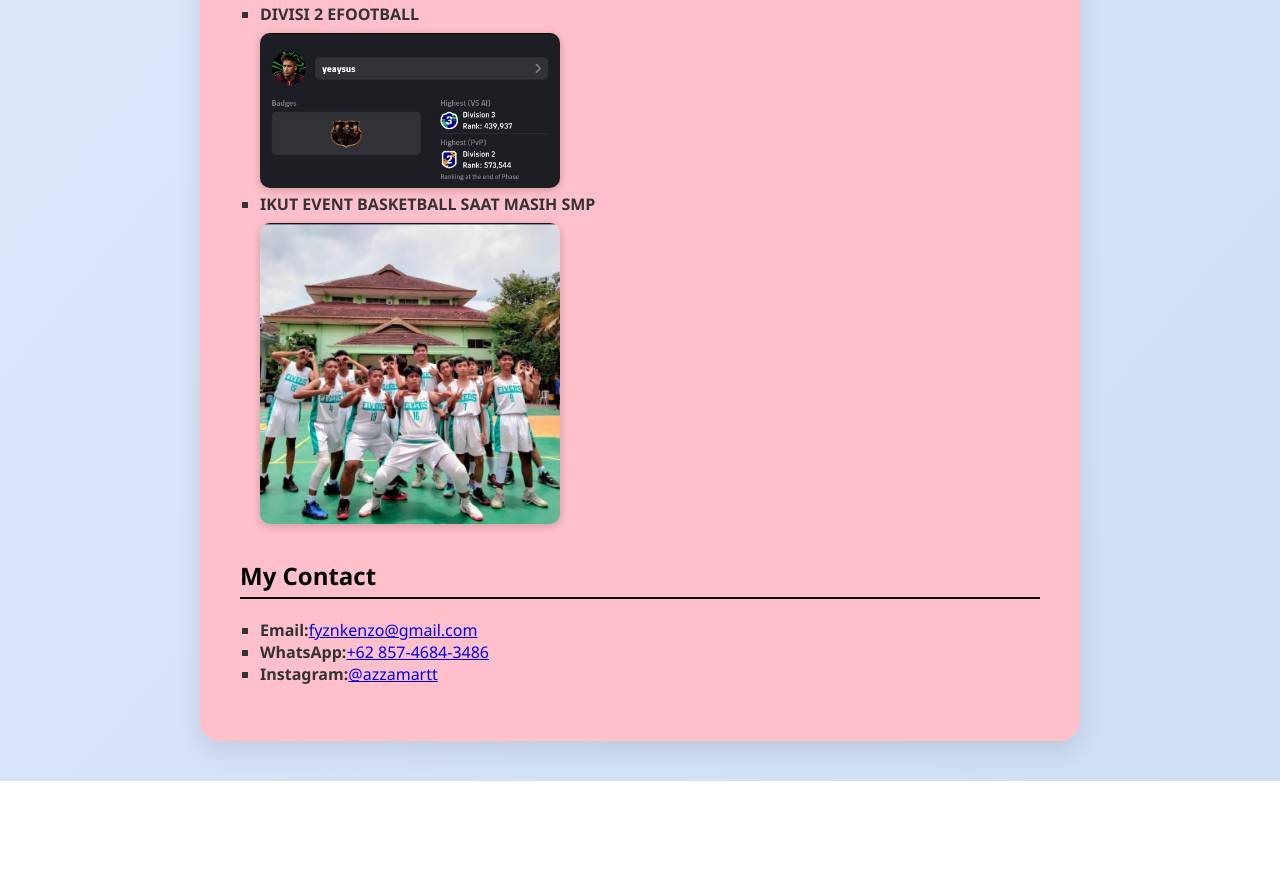
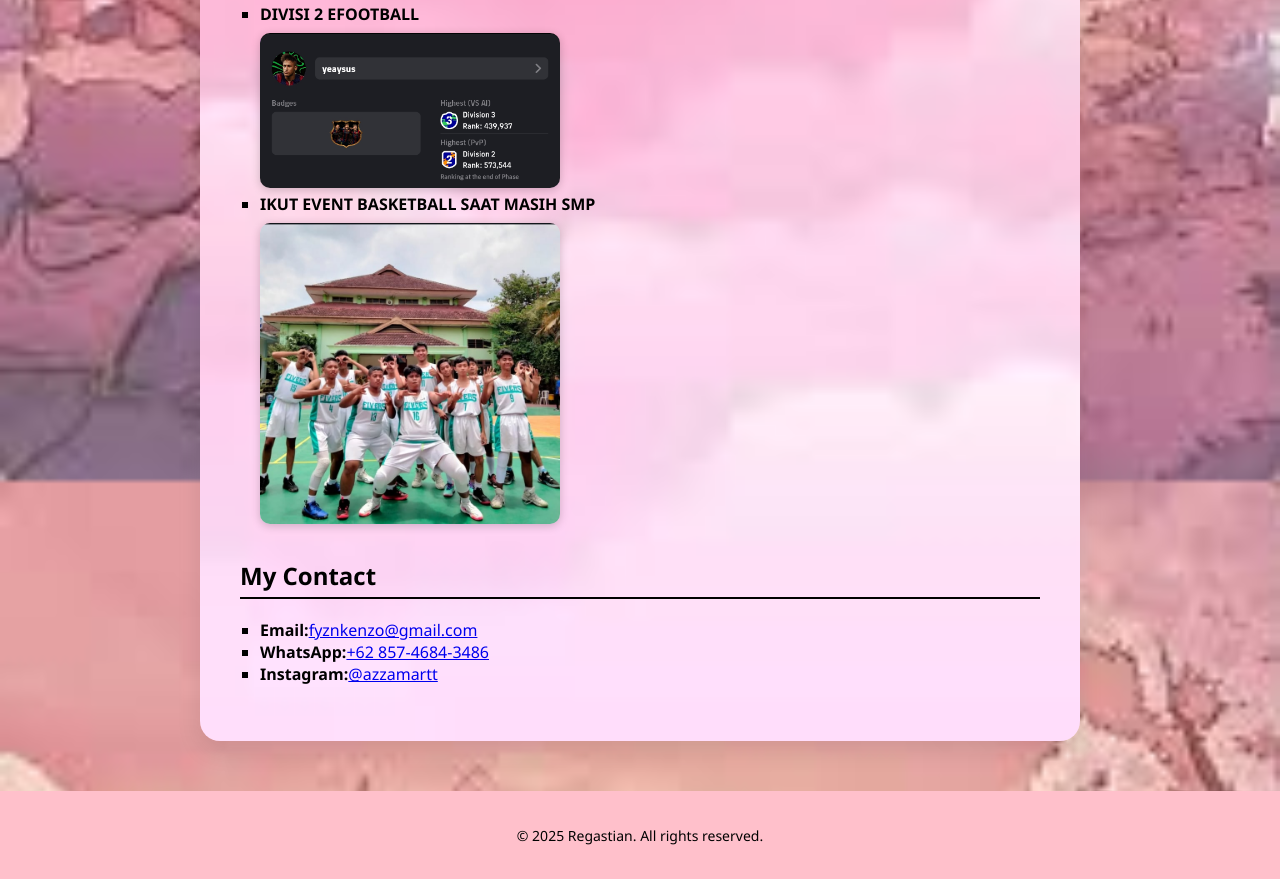
Before and after one commit to regastian/PORTOFOLIO, a plain HTML site: page index.html in a window 1280 px wide. Shown: the part 782-1661 px from the top of the page. Before the commit the page ends 1563 px from the top, so only its background shows below. Drawn offline with Linux system fonts and the light colour scheme.

Commit message:
Add files via upload

```diff
--- a/index.html
+++ b/index.html
@@ -58,3 +58,7 @@
   </div>
 </body>
 </html>
+
+<footer class="footer">
+  <p>© 2025 Regastian. All rights reserved.</p>
+</footer>
--- a/style.css
+++ b/style.css
@@ -1,17 +1,20 @@
 body {
   margin: 0;
   font-family: 'Segoe UI', sans-serif;
-  background: linear-gradient(to bottom right, #e0eafc, #cfdef3);
-  color: #333;
+  background: url('pink\ star.jpg') no-repeat center center fixed;
+  background-size: cover;
+  color: black;
 }
 
 .container {
   max-width: 800px;
   margin: 40px auto;
-  background: pink;
+  padding: 40px;
   border-radius: 20px;
-  box-shadow: 0 10px 25px rgba(0,0,0,0.1);
-  padding: 40px;
+  background: url('back\ pink.jpg') no-repeat center center;
+  background-size: cover;
+  box-shadow: 0 10px 25px rgba(0, 0, 0, 0.1);
+  color: black;
 }
 
 .profile {
@@ -51,6 +54,13 @@ ul {
   max-width: 300px;
   border-radius: 10px;
   box-shadow: 0 2px 10px rgba(0,0,0,0.2);
+  transition: transform 0.3s ease, box-shadow 0.3s ease;
+  cursor: pointer;
+}
+
+.Efootball:hover {
+  transform: scale(1.05) rotate(-2deg);
+  box-shadow: 0 8px 20px rgba(0, 0, 0, 0.4);
 }
 
 .Basket {
@@ -59,4 +69,21 @@ ul {
   max-width: 300px;
   border-radius: 10px;
   box-shadow: 0 2px 10px rgba(0,0,0,0.2);
+  transition: transform 0.3s ease, box-shadow 0.3s ease;
+  cursor: pointer;
 }
+
+.Basket:hover {
+  transform: scale(1.05) rotate(-2deg);
+  box-shadow: 0 8px 20px rgba(0, 0, 0, 0.4);
+}
+
+.footer {
+  text-align: center;
+  padding: 20px;
+  margin-top: 50px;
+  font-size: 14px;
+  color: black;
+  background-color: pink;
+  border-top: 1px solid pink;
+}
```
